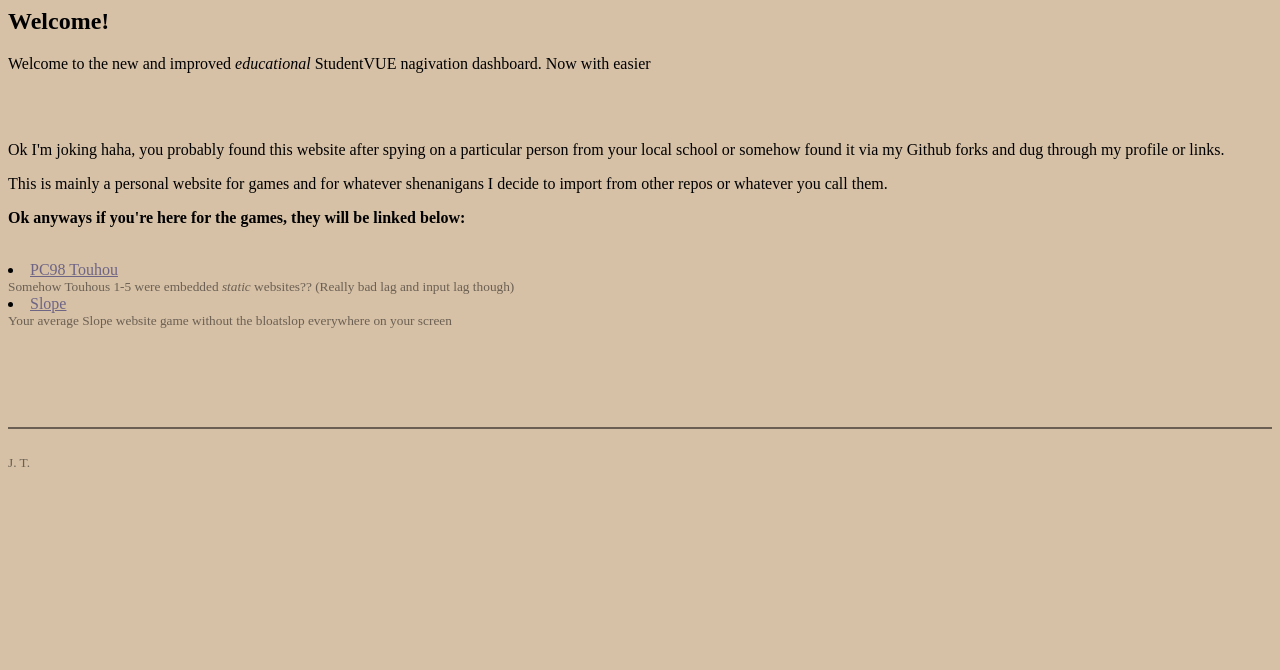
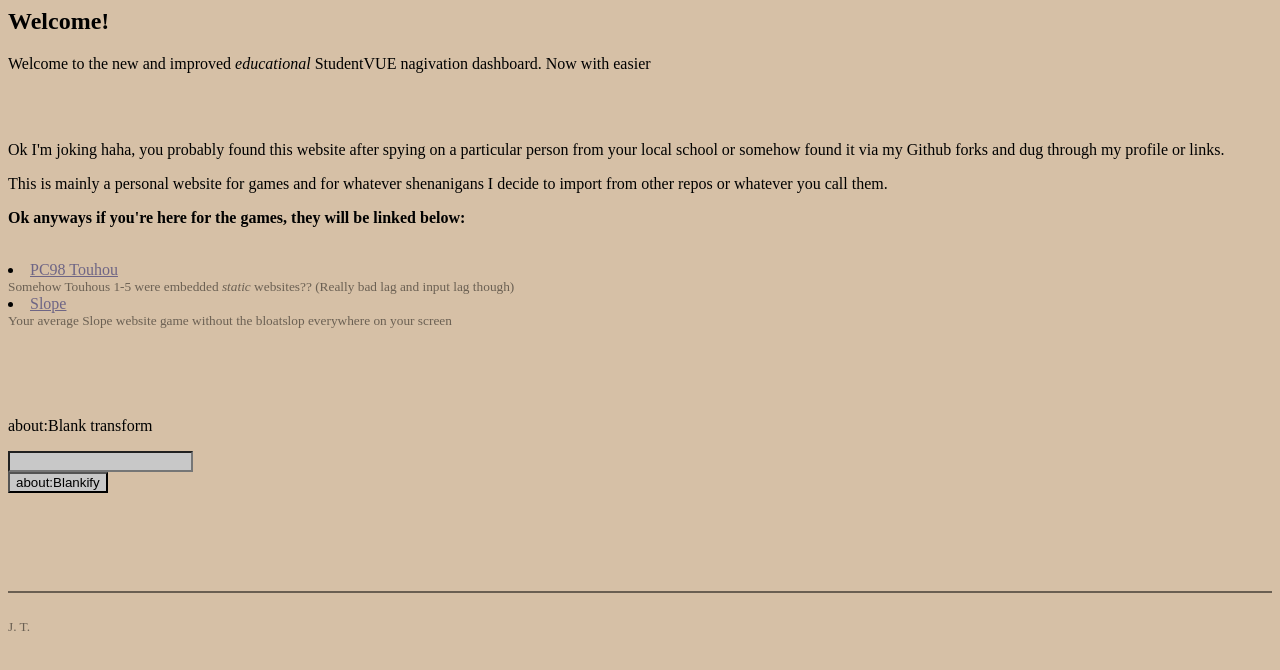
Before and after one commit to yakitori422/yakitori422.github.io, a plain HTML site: page index.html in a window 1280 px wide. Drawn offline with Linux system fonts and the light colour scheme.

Commit message:
Update index.html

```diff
--- a/index.html
+++ b/index.html
@@ -14,7 +14,28 @@
           border: none;
           height: 2px;
         }
+        input, button {
+       	  background-color: rgb(200,200,200);
+        }
         </style>
+
+    		<script>
+			function aboutblank() {
+            	var url = document.getElementById("link").value
+                //alert(url)
+				//var url = link;
+				var win = window.open();
+				win.document.body.style.margin = '0';
+				win.document.body.style.height = '100vh';
+				var iframe = win.document.createElement('iframe');
+				iframe.style.border = 'none';
+				iframe.style.width = '100%';
+				iframe.style.height = '100%'
+				iframe.style.margin = '0';
+				iframe.src = url;
+				win.document.body.appendChild(iframe);
+			}
+		</script>
     </head>
 
     <body style="background-color: rgb(214, 192, 166);">
@@ -28,6 +49,12 @@
       <li><a href="https://yakitori422.github.io/pc98th">PC98 Touhou</a></li><sub>Somehow Touhous 1-5 were embedded <i>static</i> websites?? (Really bad lag and input lag though)</sub>
       <li><a href="https://yakitori422.github.io/sloppe">Slope</a></li><sub>Your average Slope website game without the bloatslop everywhere on your screen</sub>
 
+      <br><br><br><br><br>
+
+	  <p>about:Blank transform</p>
+  	  <input type="text" id="link" name="link"><br>
+      <button onclick="aboutblank()">about:Blankify</button>
+
 
       <br><br><br><br><br><br><hr><br>
       <sub>J. T.</sub>
```
